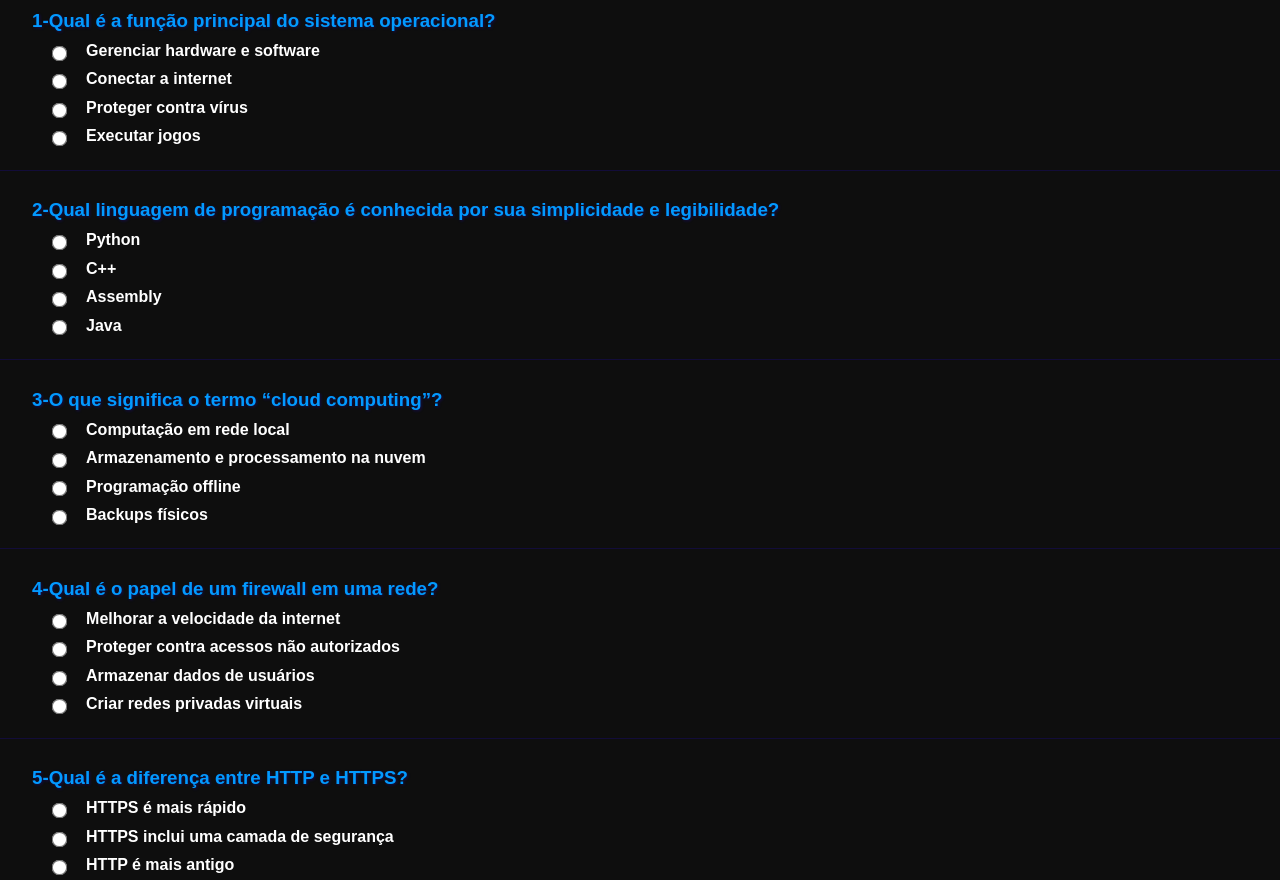
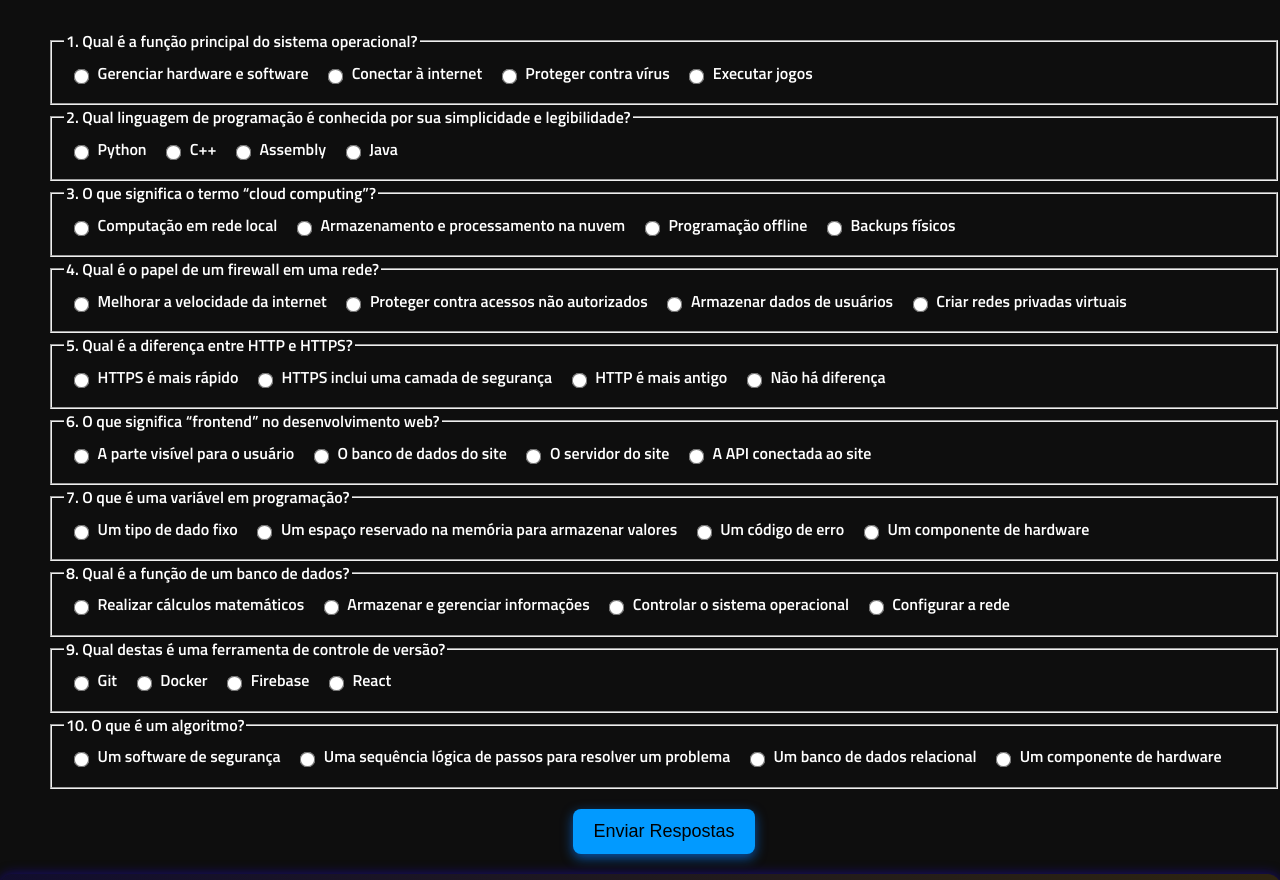
Before and after one commit to WiniCarvalho/Formulario, a plain HTML site: page index.html in a window 1280 px wide. Shown: the part 127-1007 px from the top of the page. Drawn offline with Linux system fonts and the light colour scheme.

Commit message:
Update index.html

```diff
--- a/index.html
+++ b/index.html
@@ -1,205 +1,106 @@
 <!DOCTYPE html>
 <html lang="pt-BR">
 <head>
-  <meta charset="UTF-8">
-  <meta name="viewport" content="width=device-width, initial-scale=1.0">
-  <title>Formulário</title>
-  <link rel="stylesheet" href="styles.css">
+  <meta charset="UTF-8" />
+  <meta name="viewport" content="width=device-width, initial-scale=1.0"/>
+  <title>Quiz Tech Pro</title>
+  <link rel="stylesheet" href="styles.css" />
+  <link href="https://fonts.googleapis.com/css2?family=Titillium+Web:wght@400;600;700&display=swap" rel="stylesheet">
 </head>
 <body>
-    <div>
-        <h1>Desafio Tech: Teste Seus Conhecimentos em TI</h1>
-        <h2>Você é um expert em tecnologia? Prove que entende tudo sobre o mundo da TI com este quiz desafiador!</h2>
-    </div>
+  <header>
+    <h1>Desafio Tech: Teste Seus Conhecimentos em TI</h1>
+    <h2>Você é um expert em tecnologia? Prove que entende tudo sobre o mundo da TI com este quiz desafiador!</h2>
+  </header>
 
-    <main>
-      <section>
-        <h3>1-Qual é a função principal do sistema operacional?</h3>
-        <form>
-          <input type="radio" value="gerenciar" id="p1a" name="pergunta1">
-          <label for="p1a">Gerenciar hardware e software</label>
-          <br>
-          <input type="radio" value="conectar" id="p1b" name="pergunta1">
-          <label for="p1b">Conectar a internet</label>
-          <br>
-          <input type="radio" value="proteger" id="p1c" name="pergunta1">
-          <label for="p1c">Proteger contra vírus</label>
-          <br>
-          <input type="radio" value="executar" id="p1d" name="pergunta1">
-          <label for="p1d">Executar jogos</label>
-          <br>
+  <main>
+    <form id="quizForm">
+      <fieldset>
+        <legend>1. Qual é a função principal do sistema operacional?</legend>
+        <label><input type="radio" name="p1" value="a">Gerenciar hardware e software</label>
+        <label><input type="radio" name="p1" value="b">Conectar à internet</label>
+        <label><input type="radio" name="p1" value="c">Proteger contra vírus</label>
+        <label><input type="radio" name="p1" value="d">Executar jogos</label>
+      </fieldset>
 
-        </form>
-      </section>
-      <section>
+      <fieldset>
+        <legend>2. Qual linguagem de programação é conhecida por sua simplicidade e legibilidade?</legend>
+        <label><input type="radio" name="p2" value="a">Python</label>
+        <label><input type="radio" name="p2" value="b">C++</label>
+        <label><input type="radio" name="p2" value="c">Assembly</label>
+        <label><input type="radio" name="p2" value="d">Java</label>
+      </fieldset>
 
-        <h3>2-Qual linguagem de programação é conhecida por sua simplicidade e legibilidade?</h3>
-        <form >
-          <input type="radio" value="Python" id="p2a" name="pergunta2">
-          <label for="p2a">Python</label>
-          <br>
-          <input type="radio" value="C++r" id="p2b" name="pergunta2">
-          <label for="p2b">C++</label>
-          <br>
-          <input type="radio" value="Assembly" id="p2c" name="pergunta2">
-          <label for="p2c">Assembly</label>
-          <br>
-          <input type="radio" value="Java" id="p2d" name="pergunta2">
-          <label for="p2d">Java</label>
-          <br>
-        </form>
-      </section>
+      <fieldset>
+        <legend>3. O que significa o termo “cloud computing”?</legend>
+        <label><input type="radio" name="p3" value="a">Computação em rede local</label>
+        <label><input type="radio" name="p3" value="b">Armazenamento e processamento na nuvem</label>
+        <label><input type="radio" name="p3" value="c">Programação offline</label>
+        <label><input type="radio" name="p3" value="d">Backups físicos</label>
+      </fieldset>
 
-      <section>
-        <h3>3-O que significa o termo “cloud computing”?</h3>
-        <form >
-          <input type="radio" value="Computação" id="p3a" name="pergunta3">
-          <label for="p3a">Computação em rede local</label>
-          <br>
-          <input type="radio" value="Armazenamento" id="p3b" name="pergunta3">
-          <label for="p3b">Armazenamento e processamento na nuvem</label>
-          <br>
-          <input type="radio" value="Programação" id="p3c" name="pergunta3">
-          <label for="p3c">Programação offline</label>
-          <br>
-          <input type="radio" value="Backups" id="p3d" name="pergunta3">
-          <label for="p3d">Backups físicos</label>
-          <br>
-        </form>
-      </section>
+      <fieldset>
+        <legend>4. Qual é o papel de um firewall em uma rede?</legend>
+        <label><input type="radio" name="p4" value="a">Melhorar a velocidade da internet</label>
+        <label><input type="radio" name="p4" value="b">Proteger contra acessos não autorizados</label>
+        <label><input type="radio" name="p4" value="c">Armazenar dados de usuários</label>
+        <label><input type="radio" name="p4" value="d">Criar redes privadas virtuais</label>
+      </fieldset>
 
-      <section>
-        <h3>4-Qual é o papel de um firewall em uma rede?</h3>
-        <form >
-          <input type="radio" value="Melhorar" id="p4a" name="pergunta4">
-          <label for="p4a">Melhorar a velocidade da internet</label>
-          <br>
-          <input type="radio" value="Proteger" id="p4b" name="pergunta4">
-          <label for="p4b">Proteger contra acessos não autorizados</label>
-          <br>
-          <input type="radio" value="rmazenar" id="p4c" name="pergunta4">
-          <label for="p4c">Armazenar dados de usuários</label>
-          <br>
-          <input type="radio" value="Criar" id="p4d" name="pergunta4">
-          <label for="p4d">Criar redes privadas virtuais</label>
-          <br>
-        </form>
-      </section>
+      <fieldset>
+        <legend>5. Qual é a diferença entre HTTP e HTTPS?</legend>
+        <label><input type="radio" name="p5" value="a">HTTPS é mais rápido</label>
+        <label><input type="radio" name="p5" value="b">HTTPS inclui uma camada de segurança</label>
+        <label><input type="radio" name="p5" value="c">HTTP é mais antigo</label>
+        <label><input type="radio" name="p5" value="d">Não há diferença</label>
+      </fieldset>
 
-      <section>
-        <h3>5-Qual é a diferença entre HTTP e HTTPS?</h3>
-        <form >
-          <input type="radio" value="rápido" id="p5a" name="pergunta5">
-          <label for="p5a">HTTPS é mais rápido</label>
-          <br>
-          <input type="radio" value="segurança" id="p5b" name="pergunta5">
-          <label for="p5b">HTTPS inclui uma camada de segurança</label>
-          <br>
-          <input type="radio" value="antigo" id="p5c" name="pergunta5">
-          <label for="p5c">HTTP é mais antigo</label>
-          <br>
-          <input type="radio" value="Não" id="p5d" name="pergunta5">
-          <label for="p5d">Não há diferença</label>
-          <br>
-        </form>
-      </section>
+      <fieldset>
+        <legend>6. O que significa “frontend” no desenvolvimento web?</legend>
+        <label><input type="radio" name="p6" value="a">A parte visível para o usuário</label>
+        <label><input type="radio" name="p6" value="b">O banco de dados do site</label>
+        <label><input type="radio" name="p6" value="c">O servidor do site</label>
+        <label><input type="radio" name="p6" value="d">A API conectada ao site</label>
+      </fieldset>
 
-      <section>
-        <h3>6-O que significa “frontend” no desenvolvimento web?</h3>
-        <form >
-          <input type="radio" value="parte" id="p6a" name="pergunta6">
-          <label for="p6a">A parte visível para o usuário</label>
-          <br>
-          <input type="radio" value="banco" id="p6b" name="pergunta6">
-          <label for="p6b">O banco de dados do site</label>
-          <br>
-          <input type="radio" value="servidor" id="p6c" name="pergunta6">
-          <label for="p6c">O servidor do site</label>
-          <br>
-          <input type="radio" value="API" id="p6d" name="pergunta6">
-          <label for="p6d">A API conectada ao site</label>
-          <br>
-        </form>
-      </section>
+      <fieldset>
+        <legend>7. O que é uma variável em programação?</legend>
+        <label><input type="radio" name="p7" value="a">Um tipo de dado fixo</label>
+        <label><input type="radio" name="p7" value="b">Um espaço reservado na memória para armazenar valores</label>
+        <label><input type="radio" name="p7" value="c">Um código de erro</label>
+        <label><input type="radio" name="p7" value="d">Um componente de hardware</label>
+      </fieldset>
 
-      <section>
-        <h3>7-O que é uma variável em programação?</h3>
-        <form >
-          <input type="radio" value="fixo" id="p7a" name="pergunta7">
-          <label for="p5a">Um tipo de dado fixo</label>
-          <br>
-          <input type="radio" value="memória" id="p7b" name="pergunta7">
-          <label for="p7b">Um espaço reservado na memória para armazenar valores</label>
-          <br>
-          <input type="radio" value="erro" id="p7c" name="pergunta7">
-          <label for="p7c">Um código de erro</label>
-          <br>
-          <input type="radio" value="componente" id="p7d" name="pergunta7">
-          <label for="p7d">Um componente de hardware</label>
-          <br>
-        </form>
-      </section>
+      <fieldset>
+        <legend>8. Qual é a função de um banco de dados?</legend>
+        <label><input type="radio" name="p8" value="a">Realizar cálculos matemáticos</label>
+        <label><input type="radio" name="p8" value="b">Armazenar e gerenciar informações</label>
+        <label><input type="radio" name="p8" value="c">Controlar o sistema operacional</label>
+        <label><input type="radio" name="p8" value="d">Configurar a rede</label>
+      </fieldset>
 
-      <section>
-        <h3>8-Qual é a função de um banco de dados?</h3>
-        <form >
-          <input type="radio" value="Realizar" id="p8a" name="pergunta8">
-          <label for="p8a">Realizar cálculos matemáticos</label>
-          <br>
-          <input type="radio" value="Armazenar" id="p8b" name="pergunta8">
-          <label for="p8b">Armazenar e gerenciar informações</label>
-          <br>
-          <input type="radio" value="Controlar" id="p8c" name="pergunta8">
-          <label for="p8c">Controlar o sistema operacional</label>
-          <br>
-          <input type="radio" value="Configurar" id="p8d" name="pergunta8">
-          <label for="p8d">Configurar a rede</label>
-          <br>
-        </form>
-      </section>
+      <fieldset>
+        <legend>9. Qual destas é uma ferramenta de controle de versão?</legend>
+        <label><input type="radio" name="p9" value="a">Git</label>
+        <label><input type="radio" name="p9" value="b">Docker</label>
+        <label><input type="radio" name="p9" value="c">Firebase</label>
+        <label><input type="radio" name="p9" value="d">React</label>
+      </fieldset>
 
-      <section>
-        <h3>9-Qual destas é uma ferramenta de controle de versão?</h3>
-        <form >
-          <input type="radio" value="Git" id="p9a" name="pergunta9">
-          <label for="p9a">Git</label>
-          <br>
-          <input type="radio" value="Docker" id="p9b" name="pergunta9">
-          <label for="p9b">Docker</label>
-          <br>
-          <input type="radio" value="Firebase" id="p9c" name="pergunta9">
-          <label for="p9c">Firebase</label>
-          <br>
-          <input type="radio" value="React" id="p9d" name="pergunta9">
-          <label for="p9d">React</label>
-          <br>
-        </form>
-      </section>
-
-      <section>
-        <h3>10-O que é um algoritmo?</h3>
-        <form >
-          <input type="radio" value="software" id="p10a" name="pergunta10">
-          <label for="p10a">Um software de segurança</label>
-          <br>
-          <input type="radio" value="sequência" id="p10b" name="pergunta10">
-          <label for="p10b">Uma sequência lógica de passos para resolver um problema</label>
-          <br>
-          <input type="radio" value="dados" id="p10c" name="pergunta10">
-          <label for="p10c">Um banco de dados relacional</label>
-          <br>
-          <input type="radio" value="componente" id="p10d" name="pergunta10">
-          <label for="p10d">Um componente de hardware</label>
-          <br>
-        </form>
-      </section>
-    </main>
-    <form id="quizForm">
+      <fieldset>
+        <legend>10. O que é um algoritmo?</legend>
+        <label><input type="radio" name="p10" value="a">Um software de segurança</label>
+        <label><input type="radio" name="p10" value="b">Uma sequência lógica de passos para resolver um problema</label>
+        <label><input type="radio" name="p10" value="c">Um banco de dados relacional</label>
+        <label><input type="radio" name="p10" value="d">Um componente de hardware</label>
+      </fieldset>
 
       <button type="submit">Enviar Respostas</button>
-  </form>
+    </form>
 
-    <script src="script.js"></script>
+    <div id="resultado"></div>
+  </main>
+
+  <script src="script.js"></script>
 </body>
-
 </html>
```
